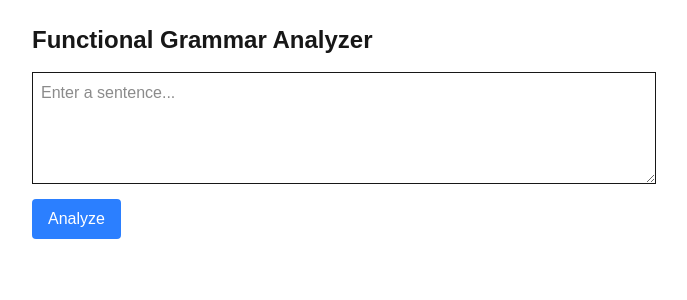
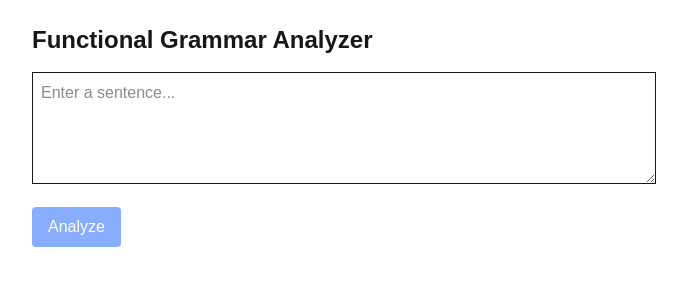
Before and after one commit to wirdatulkhasanah/functional-grammar-ai, a Next.js app: page / in a window 1280 px wide. Shown: the top 300 px of the page, without its empty margins (296-983 px from the left). Built offline with nearby package versions, Linux system fonts and the light colour scheme.

Commit message:
Fix lint error and update index.tsx

```diff
--- a/pages/index.tsx
+++ b/pages/index.tsx
@@ -1,37 +1,57 @@
 import { useState } from "react";
+
+type AnalysisResult = {
+  actor?: string;
+  process?: string;
+  goal?: string;
+  [key: string]: unknown;
+};
 
 export default function Home() {
   const [text, setText] = useState("");
-  const [result, setResult] = useState<Record<string, any> | null>(null);
+  const [result, setResult] = useState<AnalysisResult | null>(null);
+  const [loading, setLoading] = useState(false);
 
   const handleSubmit = async () => {
+    setLoading(true);
+    try {
       const res = await fetch("/api/analyze", {
         method: "POST",
         headers: { "Content-Type": "application/json" },
         body: JSON.stringify({ text }),
       });
-    const data = await res.json();
+
+      const data: AnalysisResult = await res.json();
       setResult(data);
+    } catch (error) {
+      console.error("Error analyzing text:", error);
+    } finally {
+      setLoading(false);
+    }
   };
 
   return (
     <main className="p-6 max-w-2xl mx-auto">
       <h1 className="text-2xl font-bold mb-4">Functional Grammar Analyzer</h1>
+
       <textarea
-        className="w-full h-28 border p-2 mb-2"
+        className="w-full h-28 border p-2 mb-4"
         value={text}
         onChange={(e) => setText(e.target.value)}
         placeholder="Enter a sentence..."
       />
+
       <button
         onClick={handleSubmit}
-        className="bg-blue-500 text-white px-4 py-2 rounded"
+        className="bg-blue-600 text-white px-4 py-2 rounded disabled:opacity-50"
+        disabled={loading || !text}
       >
-        Analyze
+        {loading ? "Analyzing..." : "Analyze"}
       </button>
 
       {result && (
         <div className="mt-6 bg-gray-100 p-4 rounded">
+          <h2 className="font-semibold mb-2">Result:</h2>
           <pre>{JSON.stringify(result, null, 2)}</pre>
         </div>
       )}
```
Lines whose indentation alone changed are shown as unchanged.
